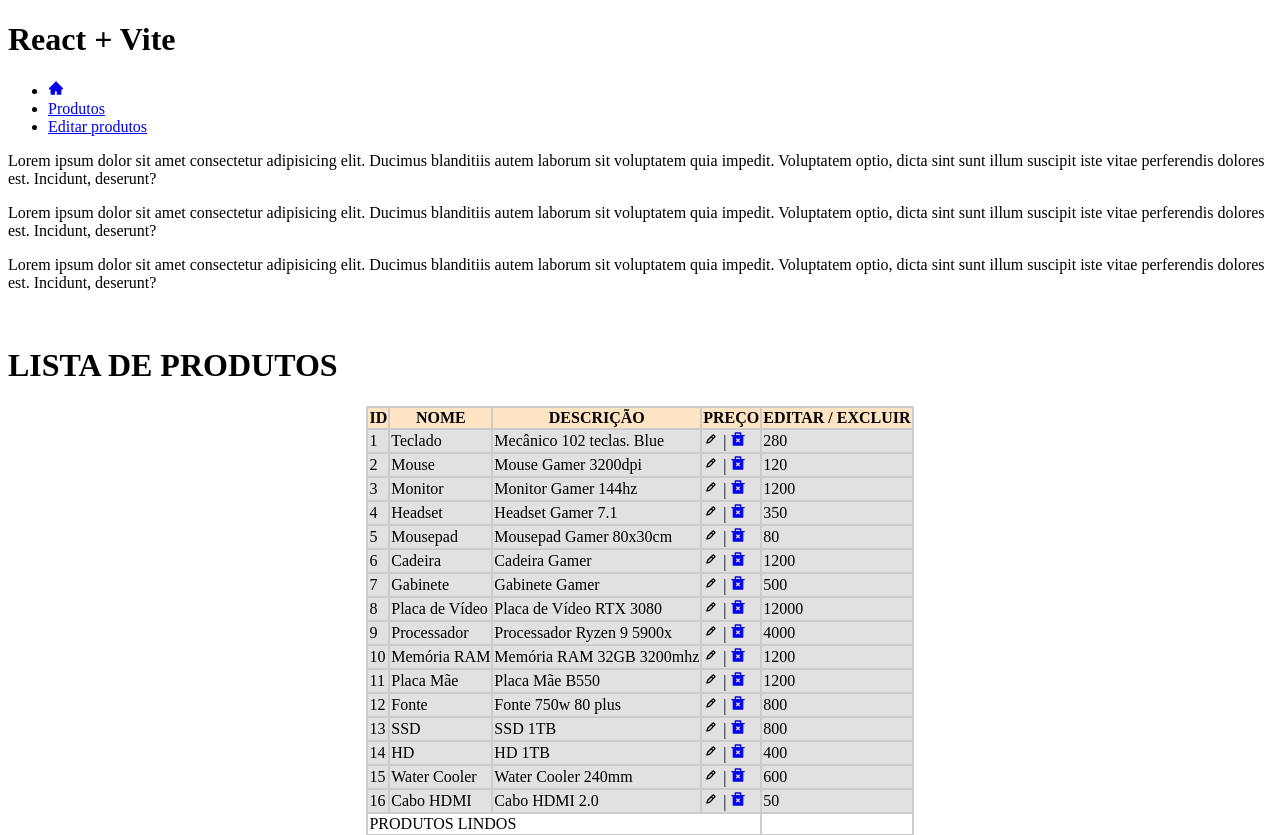
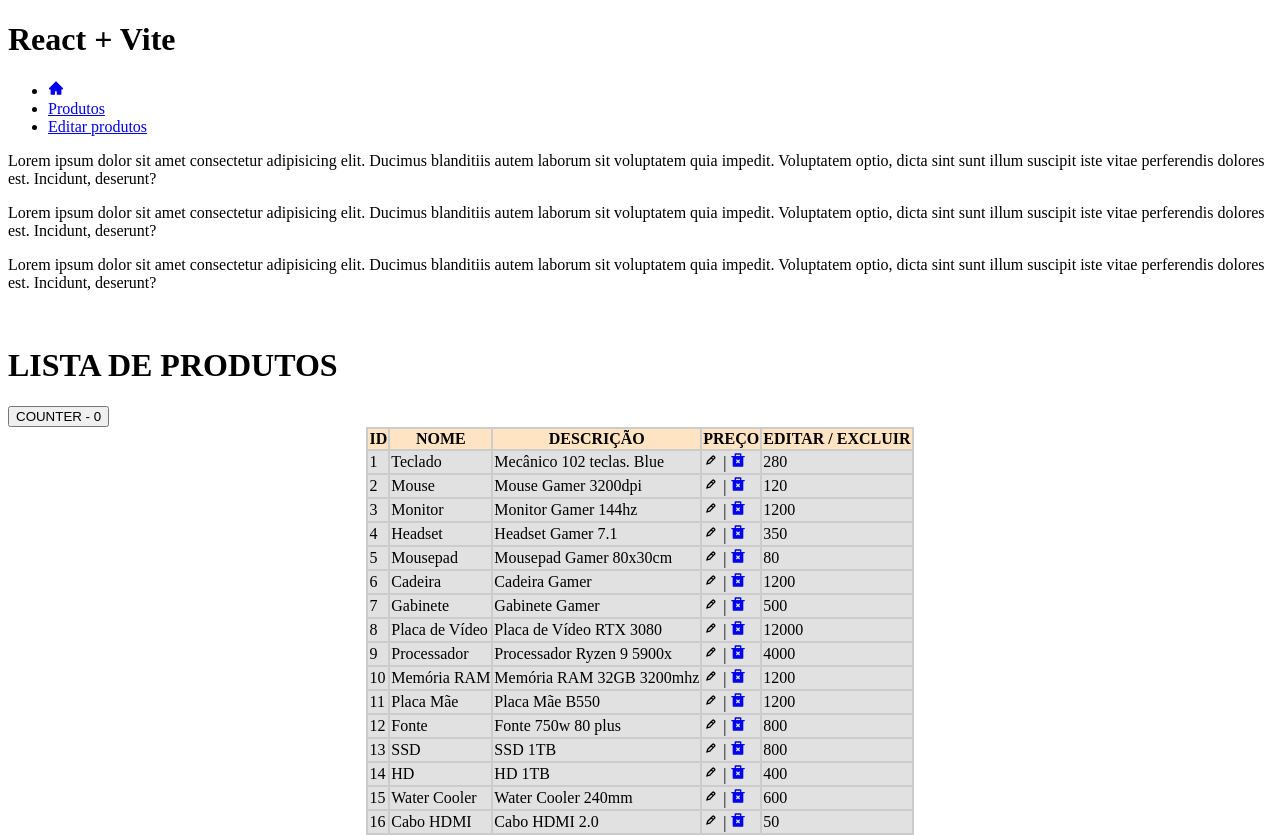
Before and after one commit to k-alm/spa-1tdspm, a React (Vite) app: page /produtos in a window 1280 px wide. Shown: the top 835 px of the page. Built offline with nearby package versions, Linux system fonts and the light colour scheme.

Commit message:
usando o useEffects

```diff
--- a/src/routes/Produto.jsx
+++ b/src/routes/Produto.jsx
@@ -3,14 +3,28 @@ import { ListaProdutos } from "../components/ListaProdutos";
 import {GrFormEdit as Editar} from "react-icons/gr";
 import {RiDeleteBin2Fill as Excluir} from "react-icons/ri";
 import style from "./Produtos.module.css";
+import { useEffect, useState } from "react";
 
 export default function Produtos() {
   document.title = "Produtos";
 
+  const [counter, setCounter] = useState(0);
+  const [listaProdutosLocal, setListaProdutosLocal] = useState([{}]);
+
+  useEffect(() =>{
+    console.log("Esse effect renderiza sempre.")
+  })
+
+  useEffect(() => {
+    setListaProdutosLocal(ListaProdutos);
+  })
+
   return (
     <div>
       <h1>LISTA DE PRODUTOS</h1>
-
+      <div>
+        <button onClick={() => setCounter(counter + 1)}>COUNTER - {counter}</button>
+      </div>
       <table className={style.tblEstilo}>
         <thead>
         <tr>
@@ -23,7 +37,7 @@ export default function Produtos() {
         </thead>
         <tbody>
         {
-          ListaProdutos.map((item,indice)=>(
+          listaProdutosLocal.map((item,indice)=>(
             <tr key={indice} className={style.tblLine}>
                 <td>{item.id}</td>
                 <td>{item.nome}</td>
```
